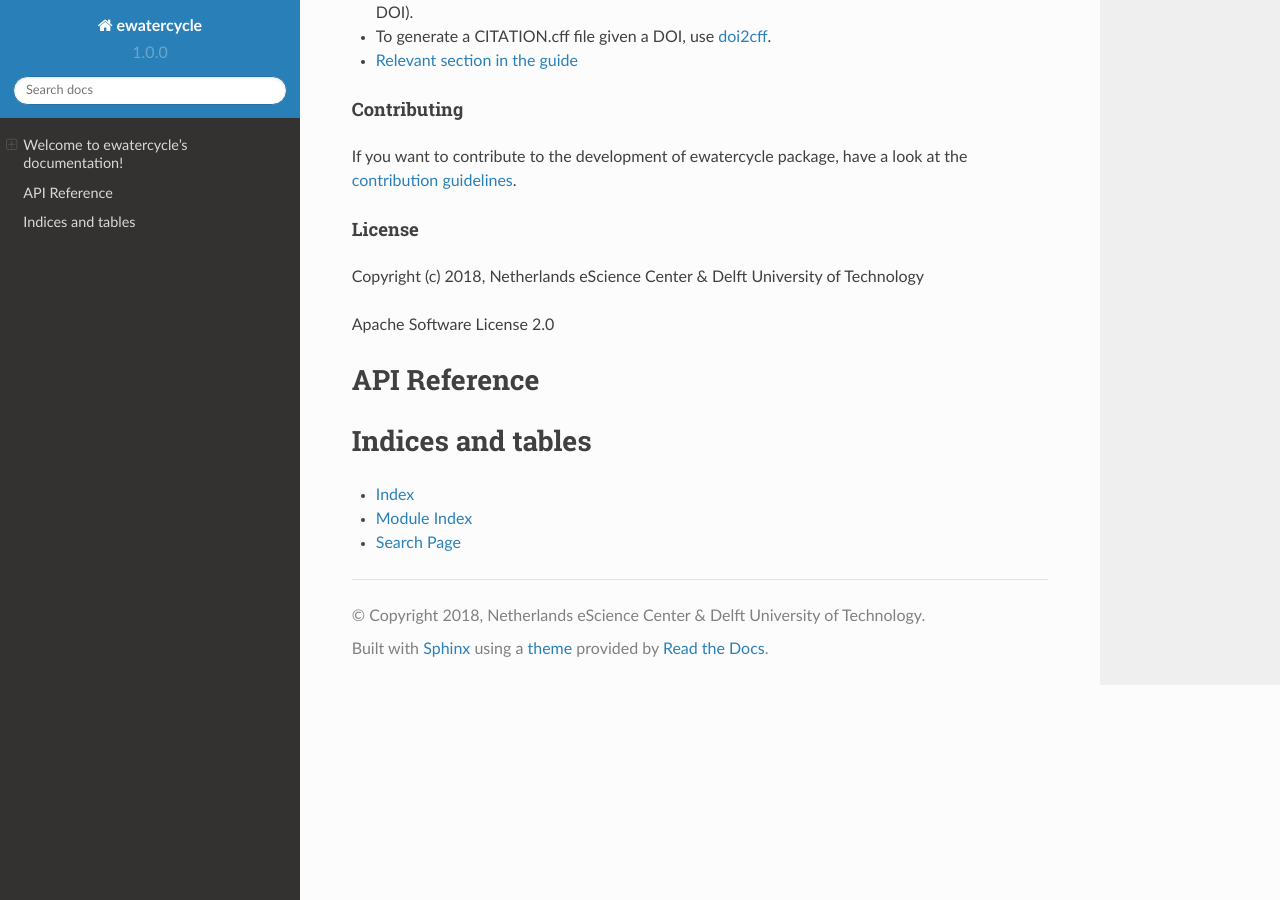
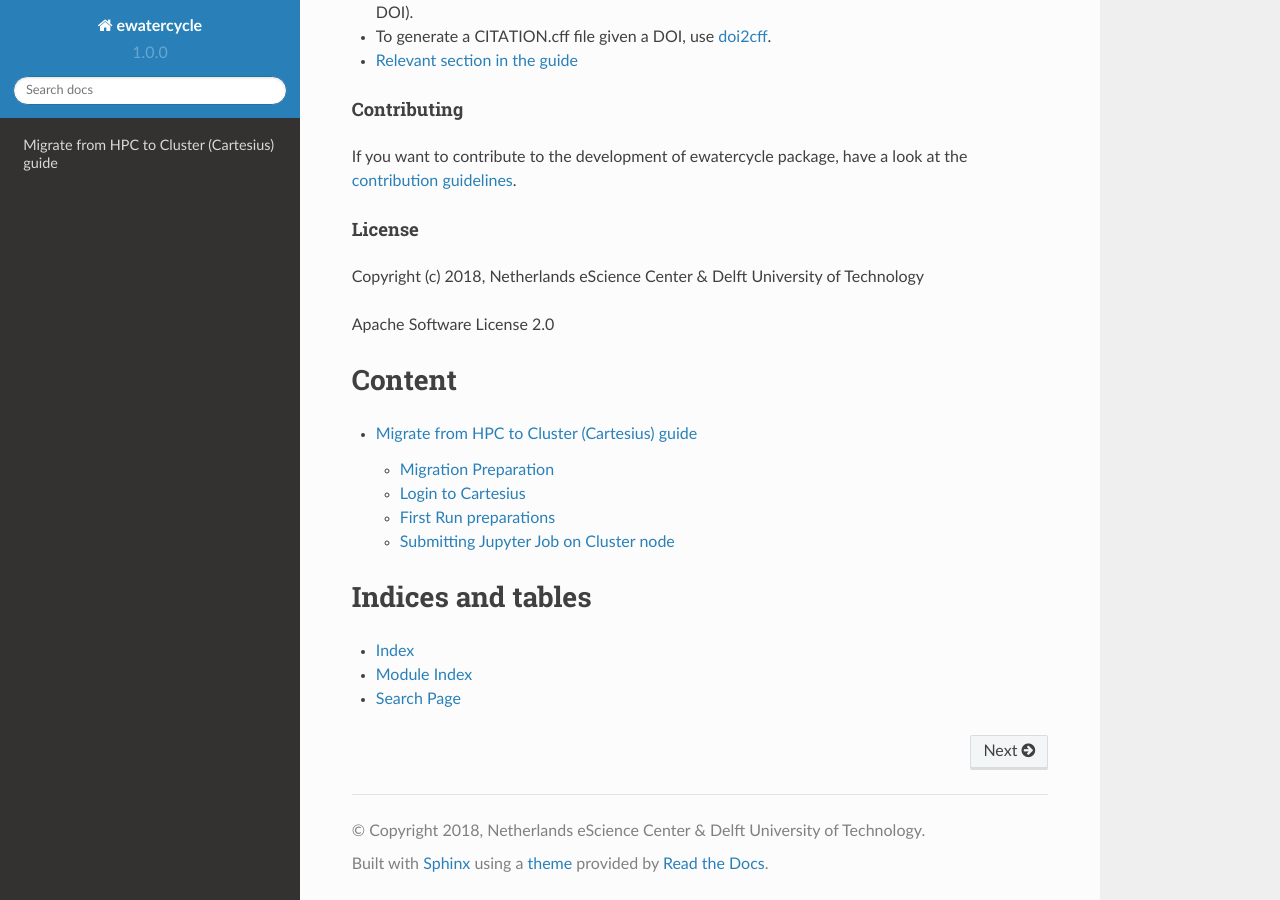
Before and after one commit to eWaterCycle/ewatercycle, a Sphinx documentation site: the page built from docs/index.rst, in a window 1280 px wide and 900 px high, scrolled down 994 px. Built offline with Sphinx 7.4.7 and the Read the Docs theme 2.0.0, drawn with Linux system fonts in a browser that asks for light colours; pages that are not in the unit, such as notebooks, are missing from menus; some of the changed lines change nothing that is shown.

Commit message:
Add Jerom's documentations (#34)

```diff
--- /dev/null
+++ b/docs/hpc_to_cluster.rst
@@ -0,0 +1,268 @@
+Migrate from HPC to Cluster (Cartesius) guide
+=============================================
+The HPC node jupyter.ewatercycle.org can be used for small test experiments, to do actual work you will need to run your notebook/script on the cluster (Cartesius). On Cartesius the forcing data is already present and many users can run jobs at the same time without interfering each other.
+
+Familiarize yourself with Linux by reading this simple guide:
+
+- https://maker.pro/linux/tutorial/basic-linux-commands-for-beginners
+
+*************************
+Migration Preparation
+*************************
+
+**1. Create Github repository**
+
+Start by creating a Github repository to store (only) your code by following these guides:
+
+- https://docs.github.com/en/github/getting-started-with-github/set-up-git
+- https://docs.github.com/en/github/getting-started-with-github/create-a-repo
+
+**2. Create Conda environment.yml** (not required)
+
+For ease of transfer it can be helpful to create a environment.yml file. This file contains a list of all the packages you use for running code. This is good practice because it allows users of your Github repository to quickly install the necessary package requirements.
+
+- https://docs.conda.io/projects/conda/en/latest/user-guide/tasks/manage-environments.html#create-env-file-manually
+
+**3. Copy files from HPC to Cartesius**
+
+To copy files from the eWaterCycle HPC to Cartesius the following command example can be used:
+
+- ``scp -r {YourUserNameOnTheHPC}@jupyter.ewatercycle.org:/mnt/{YourUserNameOnTheHPC}/{PathToFolder}/ /home/{YourUserNameOnTheCartesius}/{PathToFolder}/``
+
+When prompted, enter your eWaterCycle HPC password.
+
+********************
+Login to Cartesius
+********************
+
+**1. VPN Connection**
+
+Cluster computer hosting institutes have a strict policy on which IP-addresses are allowed to connect with the Cluster (Cartesius). For this reason you need to first establish a VPN connection to your University or Research Institute that has a whitelisted IP-address.
+
+**2. MobaXterm**
+
+To connects with Cartesius a SSH client is required. One such free client is MobaXterm and can be downloaded here: https://mobaxterm.mobatek.net/.
+
+- After installation open the client and click on the session tab (top left), click on SSH, at remote host fill in "cartesius.surfsara.nl", tick the specify username box, fill in your Cartesius username and click OK (bottom). Fill in the cartesius password when prompted.
+
+**3. Login Node & Compute Node**
+
+Once you are logged in you are on the login node. This node should not be used to run scripts as it is only a portal to communicate with the compute nodes running on the background (the actual computers). The compute nodes are where you will do the calculations. We communicate with compute nodes using Bash (.sh) scripts. This will be explained later.
+
+**4. Home Directory & Scratch Directory**
+
+When you login you are directed to your Home Directory:
+
+- ``/home/{YourUserNameOnTheCartesius}/``
+
+The Home Directory has slower diskspeeds than the Scratch Directory. The Scratch Directory needs to be created using the following commands:
+
+- ``cd /scratch-shared/``
+- ``mkdir {YourUserNameOnTheCartesius}``
+
+You can now access the Scratch Directory at ``/scratch/shared/{YourUserNameOnTheCartesius}/``. Best practice is to modify your code such that it first copies all the required files (excluding code) to the Scratch Directory, followed by running the code, after completion copying the files back to the Home Directory, and cleaning up the Scratch Directory.
+
+*************************
+First Run preparations
+*************************
+**1. Clone Github repository**
+
+Clone Github repository containing scripts using:
+
+- ``git clone https://github.com/example_user/example_repo``
+
+
+**2. Install MiniConda**
+
+Go to home directory:
+
+- ``cd /home/username/``
+
+Download MiniConda:
+
+- ``wget https://repo.anaconda.com/miniconda/Miniconda3-latest-Linux-x86_64.sh``
+
+Install MiniConda:
+
+- ``bash Miniconda3-latest-Linux-x86_64.sh``
+
+**Restart the connection with Cartesius**
+
+- ``conda update conda``
+
+**3. Create Conda environment**
+
+Create a Conda enviroment and install required packages following the description:
+
+https://docs.conda.io/projects/conda/en/latest/user-guide/tasks/manage-environments.html#creating-an-environment-with-commands
+
+Make sure that Jupyter Lab is installed in the Conda environment:
+
+- ``conda activate {YourEnvironmentName}``
+- ``conda install -c conda-forge jupyterlab``
+
+Install GRPC4BMI:
+
+- ``pip install grpc4bmi==0.2.*``
+
+**4. Create Singularity Container**
+
+On Cartesius, Docker requires root access and can therefore not be used. Singularity is similar to, and integrates well with Docker.         It also requires root access, but it is pre-installed on the compute nodes on Cartesius.
+
+The first step to run the model on a compute node is thus to use singularity to create a Singularity image (``.sif`` file) based on the Docker image. This is done with (note the ``srun`` command to access the compute node):
+
+- ``srun -N 1 -t 40 -p short singularity build --disable-cache ewatercycle-wflow-grpc4bmi.sif docker://ewatercycle/wflow-grpc4bmi:latest``
+
+This is an example for the wflow_sbm model, change to the correct Docker container:
+
+-  ``docker://ewatercycle/{model}-grpc4bmi:{version}``
+
+**5. Adjust code to run Singularity container**
+
+Code should be adjusted to run Singularity instead of Docker following:
+::
+
+    from grpc4bmi.bmi_client_singularity import BmiClientSingularity
+
+    model = BmiClientSingularity(image='ewatercycle-wflow-grpc4bmi.sif', input_dirs=[input_dir], work_dir=work_dir)
+    ...
+
+**6. Adjust code to use Scratch directory**
+
+Before running the model copy the model instance to the scratch directory:
+
+``/scratch-shared/{YourUsernameOnTheCartesius}/``
+
+Run the model from this directory and copy the output back to the home directory:
+
+``/home/{YourUsernameOnTheCartesius}/``
+
+Cleanup files in the scratch directory.
+
+
+**************************************
+Submitting Jupyter Job on Cluster node
+**************************************
+Here we briefly explain general SBATCH parameters and how to launch a Jupyter Lab environment on Cartesius. Start by opening a text editor on Cartesius (e.g. ``nano``) or (easier) your local machine (e.g. notepad). Copy the following text inside your text editor, edit the Conda environment name, and save as **run_jupyter_on_cartesius.sh** (make sure the extension is ``.sh``):
+::
+
+    #!/bin/bash
+
+    # Serve a jupyter lab environment from a compute node on Cartesius
+    # usage: sbatch run_jupyter_on_compute_node.sh
+
+    # SLURM settings
+    #SBATCH -J jupyter_lab
+    #SBATCH -t 09:00:00
+    #SBATCH -N 1
+    #SBATCH -p normal
+    #SBATCH --output=slurm_%j.out
+    #SBATCH --error=slurm_%j.out
+
+    # Use an appropriate conda environment
+    . ~/miniconda3/etc/profile.d/conda.sh
+    conda activate {YourEnvironmentName}
+
+    # Some security: stop script on error and undefined variables
+    set -euo pipefail
+
+    # Specify (random) port to serve the notebook
+    port=8123
+    host=$(hostname -s)
+
+    # Print command to create ssh tunnel in log file
+    echo -e "
+
+    Command to create ssh tunnel (run from another terminal session on your local machine):
+    ssh -L ${port}:${host}:${port} $(whoami)@cartesius.surfsara.nl
+    Below, jupyter will print a number of addresses at which the notebook is served.
+    Due to the way the tunnel is set up, only the latter option will work.
+    It's the one that looks like
+    http://127.0.0.1:${port}/?token=<long_access_token_very_important_to_copy_as_well>
+    Copy this address in your local browser and you're good to go
+
+    Starting notebooks server
+    **************************************************
+    "
+
+    # Start the jupyter lab session
+
+    jupyter lab --no-browser --port ${port} --ip=${host}
+
+**Explanation of SBATCH Parameters**
+
+- ``#SBATCH -J jupyter_lab``
+
+Here you can set the job name.
+
+- ``#SBATCH -t 09:00:00``
+
+Here you specify job runtime. On the Cartesius we have a budget, each half hour cpu runtime costs 1 point on the budget. A Node consists of 24 cores meaning that the specified runtime (9 hours) costs 24*2*9 points on the budget.
+
+- ``#SBATCH -N 1``
+
+Specifies the amount of nodes used by the run, keep at default value of 1.
+
+- ``#SBATCH -p normal``
+
+Specifies the type of Node, keep at default value of "normal".
+
+- ``#SBATCH --output=slurm_%j.out``
+
+Specifies the location and name of the job log file.
+
+- More information on SBATCH parameters can be found here: https://userinfo.surfsara.nl/systems/cartesius/usage/batch-usage
+
+**Specifying job runtime**
+
+Good practice for calculating job runtime is by for example running a model first for 1 year, calculate the time it takes. Multiply it by the total amount of years for your study. Add a time buffer of around 10-20 percent.
+
+- For example: 1 year takes 2 hours, total run is 10 years, 20 hours total, add time buffer, estimated runtime equals 22-24 hours.
+
+**Running the bash (.sh) script**
+
+Enter this command to run the bash script:
+
+- ``sbatch run_jupyter_on_cartesius.sh``
+
+(If you get DOS and UNIX linebreak errors, run the following command:)
+
+- ``dos2unix run_jupyter_on_cartesius.sh``
+
+
+
+**Job control**
+
+To view which jobs are running you can enter:
+
+- ``squeue -u {YourUserNameOnTheCartesius}``
+
+To cancel a running job you can enter:
+
+- ``scancel {jobID}``
+
+More information on job control can be found here: https://userinfo.surfsara.nl/systems/lisa/user-guide/creating-and-running-jobs#interacting
+
+=====================================
+Launching Jupyter Lab on Cluster Node
+=====================================
+
+**1. Open Slurm output log file**
+
+- Open slurm output log file by double clicking in the file browser or by using a text editor (``nano``) and read the output carefully.
+
+**2. Create ssh tunnel between local machine and cluster**
+
+To create a ssh connection between your local machine and the cluster you need to open a command prompt interface on your local machine. For example ``PowerShell`` or ``cmd`` on Windows.
+
+- copy the line ``ssh -L ${port}:${host}:${port} $(whoami)@cartesius.surfsara.nl`` from the slurm log file (not the bash script) into the command prompt and run.
+
+**3. Connect through browser**
+
+- Open a browser (e.g. Chrome) and go to the url: ``localhost:8123/lab``
+
+**4. Enter the access token**
+
+- Copy the access token from the slurm otput log file and paste in the browser at access token or password.
+
+You have now succesfully launched a Jupyter Lab environment on a cluster node.
--- a/docs/index.rst
+++ b/docs/index.rst
@@ -12,13 +12,14 @@
 
 .. include:: ../README.rst
 
-API Reference
+Content
 =============
 
 .. toctree::
   :maxdepth: 2
 
-  ewatercycle <apidocs/ewatercycle.rst>
+  hpc_to_cluster
+  API Reference <apidocs/ewatercycle.rst>
 
 
 Indices and tables
```
